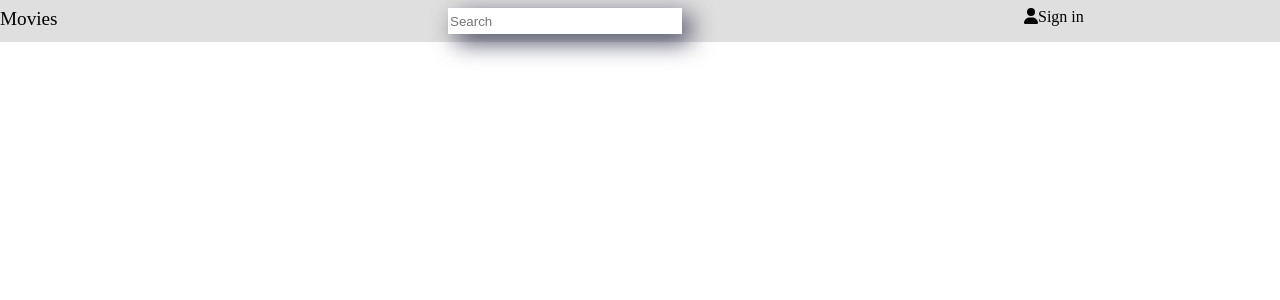
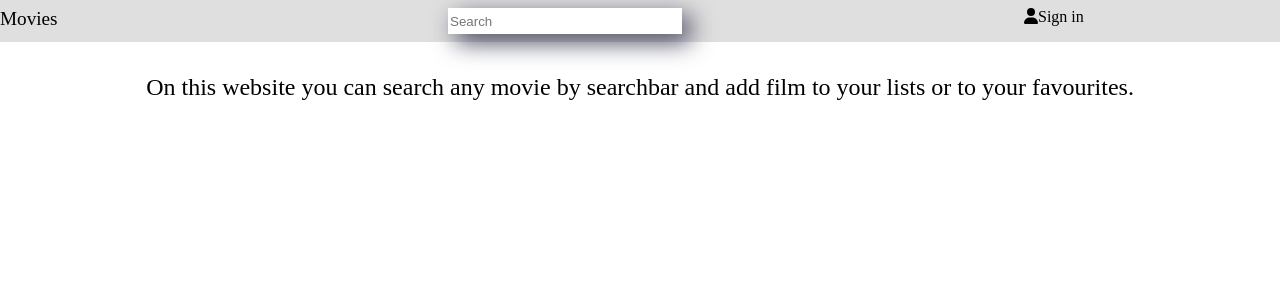
Before and after one commit to netstat-ano/movies, a React (Create React App) app: page / in a window 1280 px wide. Shown: the top 300 px of the page. Built offline with nearby package versions, Linux system fonts and the light colour scheme.

Commit message:
main page update

```diff
--- a/src/components/ContextMenu/ContextMenu.js
+++ b/src/components/ContextMenu/ContextMenu.js
@@ -21,7 +21,6 @@ const ContextMenu = (props) => {
             >
                 My profile
             </div>
-            <div className={styles["context-menu-item"]}>Test</div>
             <div
                 onClick={onLogoutHandler}
                 className={styles["context-menu-item"]}
--- a/src/components/layout/content/Content.js
+++ b/src/components/layout/content/Content.js
@@ -5,8 +5,11 @@ const Content = (props) => {
     return (
         <div className={styles.content}>
             {!props.profileSite && (
-                <div>
-                    <div> </div>
+                <div className={styles.main}>
+                    <div>
+                        On this website you can search any movie by searchbar
+                        and add film to your lists or to your favourites.
+                    </div>
                 </div>
             )}
             {props.profileSite && (
--- a/src/components/layout/content/Content.module.scss
+++ b/src/components/layout/content/Content.module.scss
@@ -1,3 +1,10 @@
 .content {
     background-color: white;
 }
+.main {
+    margin-top: 2rem;
+    display: flex;
+    justify-content: center;
+    align-items: center;
+    font-size: 1.5rem;
+}
```
